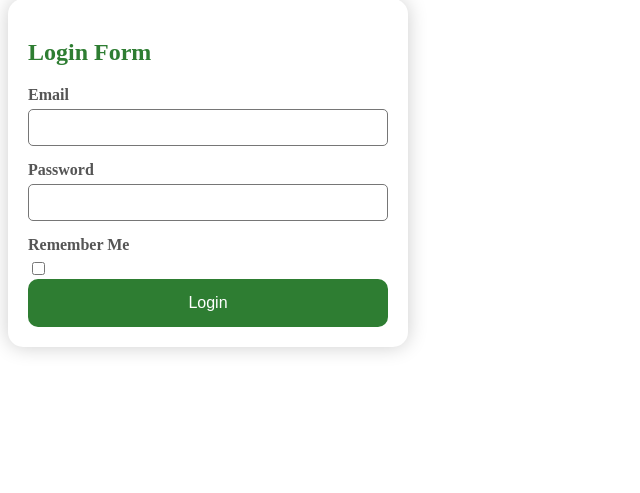
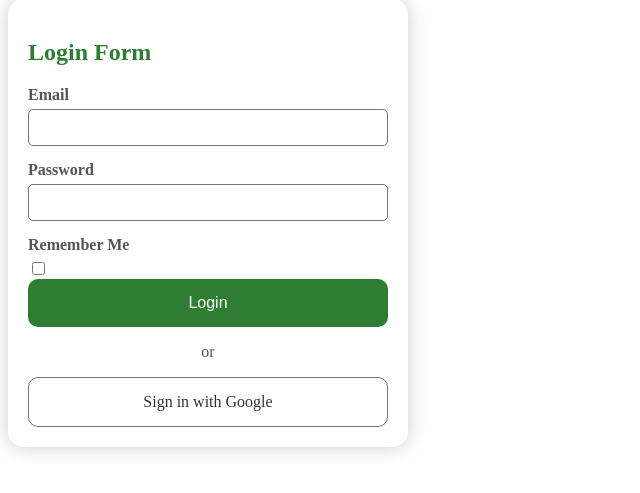
Before and after one commit to conan-hawkins/L6_Systems_Development, a Flask app: page /auth/login in a window 1280 px wide. Shown: the part 27-520 px from the top of the page, without its empty margins (0-640 px from the left). Run offline with Flask 3, Linux system fonts and the light colour scheme.

Commit message:
feat: add Google sign-in (#16)
Users can sign in with Google as a second option alongside email and
password.

- OAuth 2.0 / OpenID Connect through Authlib (state and nonce checked)
- Users found by Google ID, linked to an existing account only when
Google
  reports the email as verified, or created without a password
- Migration: google_sub column, nullable password_hash, check constraint
  requiring a password or a Google ID
- "Sign in with Google" button on the login page
- 7 tests with Google faked (new, returning, linked, unverified,
cancelled)

Closes #15

```diff
--- a/helpbot/config.py
+++ b/helpbot/config.py
@@ -28,6 +28,10 @@ class Config:
     OPENAI_API_KEY = os.environ.get("OPENAI_API_KEY")
     OPENAI_MODEL = os.environ.get("OPENAI_MODEL", "gpt-4o-mini")
 
+    # Google OAuth 2.0.
+    GOOGLE_CLIENT_ID = os.environ.get("GOOGLE_CLIENT_ID")
+    GOOGLE_CLIENT_SECRET = os.environ.get("GOOGLE_CLIENT_SECRET")
+
     # Session cookie hardening.
     SESSION_COOKIE_HTTPONLY = True
     SESSION_COOKIE_SAMESITE = "Lax"
--- a/helpbot/static/css/style.css
+++ b/helpbot/static/css/style.css
@@ -66,3 +66,17 @@ nav form {
     font-size: 14px;
     display: block;
 }
+.or {
+    text-align: center;
+    color: #555;
+}
+
+.google-button {
+    display: block;
+    text-align: center;
+    padding: 15px;
+    border: 1px solid #767676;
+    border-radius: 10px;
+    color: #333;
+    text-decoration: none;
+}
--- a/helpbot/templates/auth/login.html
+++ b/helpbot/templates/auth/login.html
@@ -25,5 +25,7 @@
 
         {{ form.submit() }}
     </form>
+    <p class="or">or</p>
+    <a class="google-button" href="{{ url_for('auth.google_login') }}">Sign in with Google</a>
 </div>
 {% endblock %}
--- a/helpbot/views/auth.py
+++ b/helpbot/views/auth.py
@@ -1,16 +1,17 @@
 """Authentication blueprint: register, login and logout.
 
-Passwords are hashed (never stored in plain text). Google OAuth login
-can be added here as a second sign-in option.
+Passwords are hashed (never stored in plain text). Google OAuth login is also available.
 """
-from flask import Blueprint, redirect, render_template, url_for
+from flask import Blueprint, redirect, render_template, url_for, flash
 from flask_login import current_user, login_user, logout_user, login_required
 
 from sqlalchemy.exc import IntegrityError
 
-from helpbot.extensions import db
+from helpbot.extensions import db, oauth
 from helpbot.models.user import User
 from helpbot.forms import RegistrationForm, LoginForm
+
+from authlib.integrations.base_client import OAuthError
 
 auth = Blueprint("auth", __name__, url_prefix="/auth")
 
@@ -30,6 +31,7 @@ def register():
 
         if user:
             form.email.errors.append("Email already registered.")
+
         else:
             # Create a new user
             user = User(email=email)
@@ -69,6 +71,7 @@ def login():
             # Log the user in and redirect to the main index page
             login_user(user, remember=form.remember_me.data)
             return redirect(url_for("main.index"))
+
         else:
             # If the user does not exist or the password is incorrect, add an error message
             form.email.errors.append("Invalid email or password.")
@@ -82,3 +85,55 @@ def logout():
     """Log the user out."""
     logout_user()
     return redirect(url_for("main.index"))
+
+
+@auth.route("/google" , methods=["GET"])
+def google_login():
+    """Redirect the user to Google's OAuth 2.0 login page."""
+    redirect_uri = url_for("auth.google_callback", _external=True)
+    return oauth.google.authorize_redirect(redirect_uri)
+
+
+@auth.route("/google/callback", methods=["GET"])
+def google_callback():
+    """Handle the callback from Google's OAuth 2.0 login."""
+    try:
+        token = oauth.google.authorize_access_token()
+
+    except OAuthError:
+        flash("Google sign-in was cancelled or failed.")
+        return redirect(url_for("auth.login"))
+
+    user_info = token["userinfo"]
+
+    if not user_info.get("email_verified"):
+        flash("Your Google email address is not verified.")
+        return redirect(url_for("auth.login"))
+
+    google_sub = user_info["sub"]
+    email = user_info["email"].strip().lower()
+
+    # Check if the google_sub already exists in the database
+    user = db.session.scalar(db.select(User).filter_by(google_sub=google_sub))
+
+    if not user:
+        # Check if the email already exists in the database
+        user = db.session.scalar(db.select(User).filter_by(email=email))
+        if user is not None:
+            user.google_sub = google_sub      # existing password account: link it
+
+        else:
+            user = User(email=email, google_sub=google_sub)
+            db.session.add(user)
+
+        try:
+            db.session.commit()
+
+        except IntegrityError:
+            # Handles a race where two requests create the same user at once
+            db.session.rollback()
+            flash("Could not sign in with Google. Please try again.")
+            return redirect(url_for("auth.login"))
+
+    login_user(user)
+    return redirect(url_for("main.index"))
--- a/pyproject.toml
+++ b/pyproject.toml
@@ -17,6 +17,8 @@ dependencies = [
     "gunicorn",
     "argon2-cffi",
     "email-validator",
+    "authlib",
+    "requests",
 ]
 
 [project.optional-dependencies]
```
Also changed, not shown: helpbot/extensions.py (+10 -1 lines), helpbot/models/user.py (+12 -3 lines), migrations/versions/95290c22da9d_add_google_sign_in_to_users.py (added, +44 -0 lines), tests/test_google_auth.py (added, +123 -0 lines), README.md.
